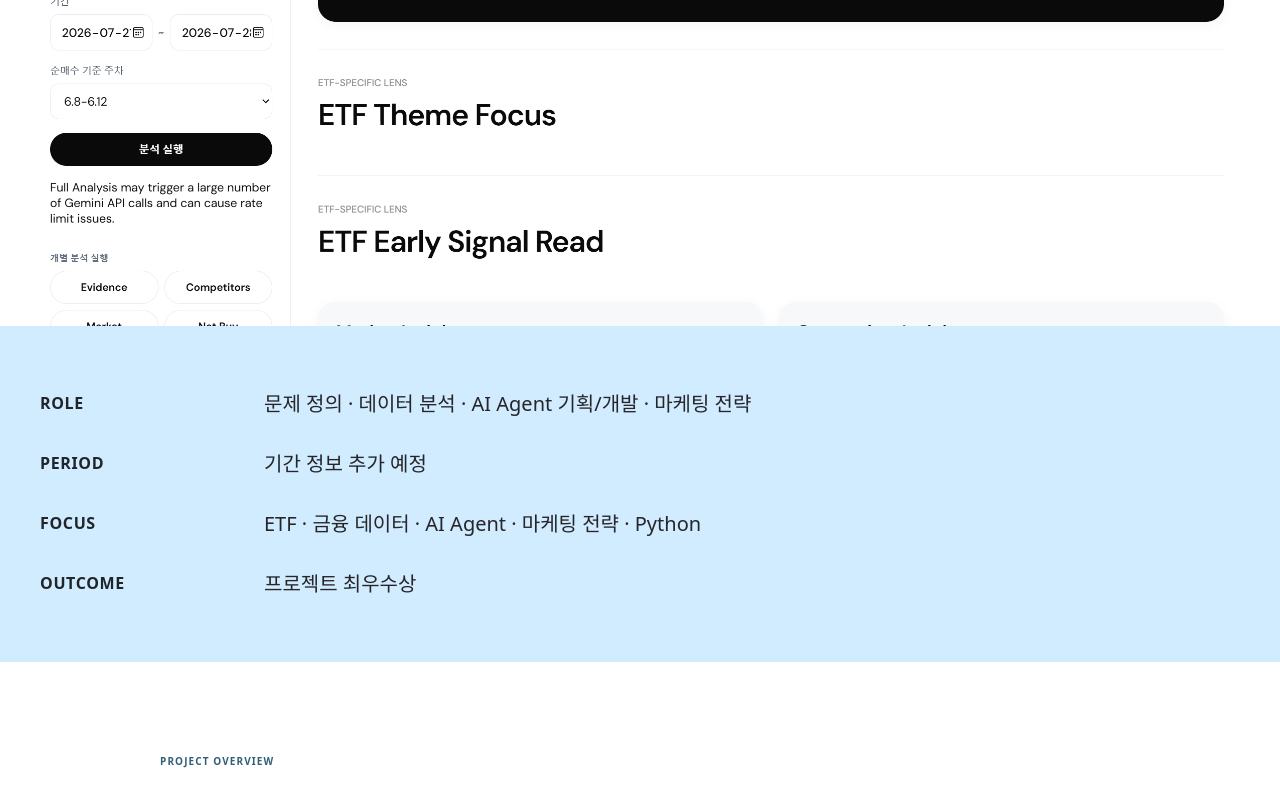
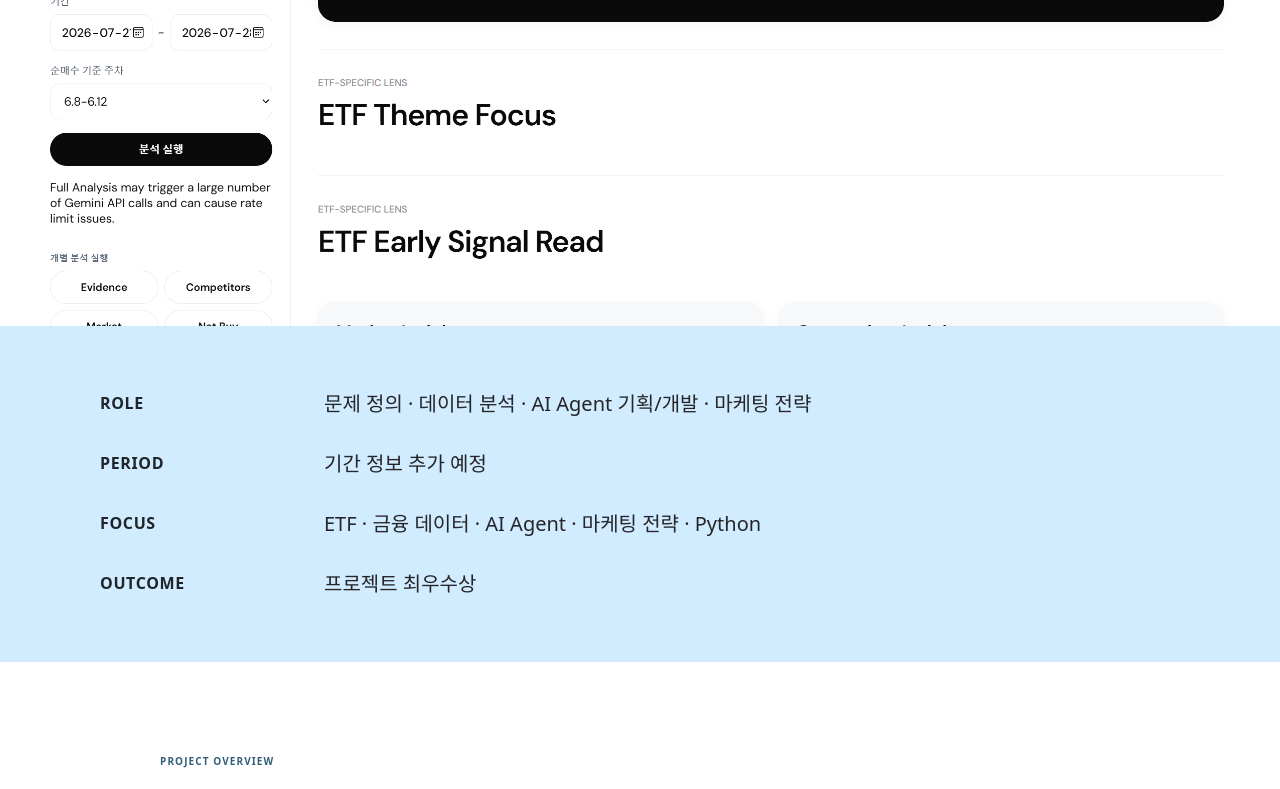
Before and after one commit to youra031220/youra-kim-portfolio, a Next.js app: page /projects/kodex in a window 1280 px wide. Shown: the part 855-1644 px from the top of the page. Built offline with nearby package versions, Linux system fonts and the light colour scheme; a web font is replaced by a local one.

Commit message:
Center project info content

```diff
--- a/app/globals.css
+++ b/app/globals.css
@@ -192,7 +192,7 @@ svg { width: 18px; fill: none; stroke: currentColor; stroke-width: 1.7; stroke-l
 .project-detail-visual.is-placeholder span { display: block; color: #47718b; font-size: 11px; font-weight: 700; letter-spacing: .14em; }
 .project-detail-visual.is-placeholder strong { max-width: 820px; margin-top: 18px; display: block; font-size: clamp(36px, 6vw, 78px); line-height: 1.05; letter-spacing: -2px; }
 .project-detail-meta { padding: 62px 0; background: #d1ebff; }
-.project-detail-meta-inner { display: grid; gap: 28px; }
+.project-detail-meta-inner { width: min(calc(100% - 80px), 1080px); margin: 0 auto; display: grid; gap: 28px; }
 .project-detail-meta-inner > div { display: grid; grid-template-columns: 190px minmax(0, 1fr); gap: 34px; align-items: start; }
 .project-detail-meta span, .project-detail-kicker { color: #315f79; font-size: 10px; font-weight: 700; letter-spacing: .11em; }
 .project-detail-meta span { padding-top: 3px; color: #1f2529; font-size: 16px; letter-spacing: .04em; }
@@ -368,7 +368,7 @@ footer { padding: 62px 0 28px; overflow: hidden; border-top: 1px solid var(--lin
   .project-detail-hero h1 { font-size: clamp(38px, 11vw, 54px); letter-spacing: -1.6px; }
   .project-detail-visual { width: 100%; aspect-ratio: 4 / 3; }
   .project-detail-meta { padding: 42px 0; }
-  .project-detail-meta-inner { gap: 24px; }
+  .project-detail-meta-inner { width: min(calc(100% - 32px), 1080px); gap: 24px; }
   .project-detail-meta-inner > div { grid-template-columns: 92px minmax(0, 1fr); gap: 16px; }
   .project-detail-meta span { font-size: 12px; }
   .project-detail-meta p { font-size: 16px; }
```
